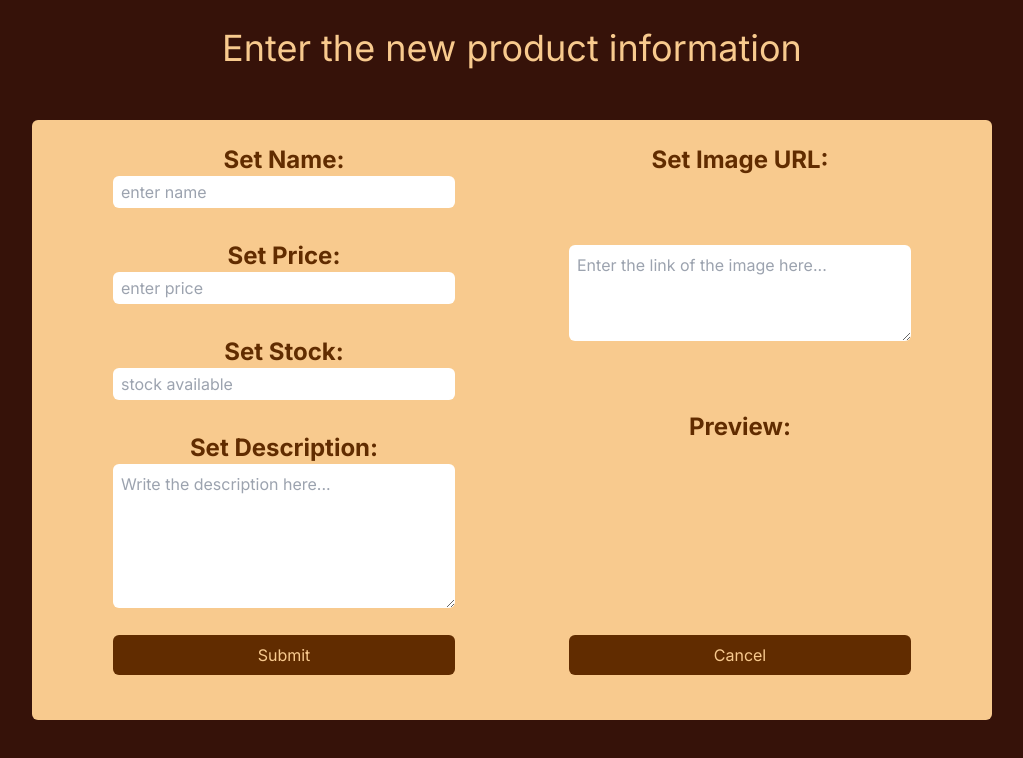
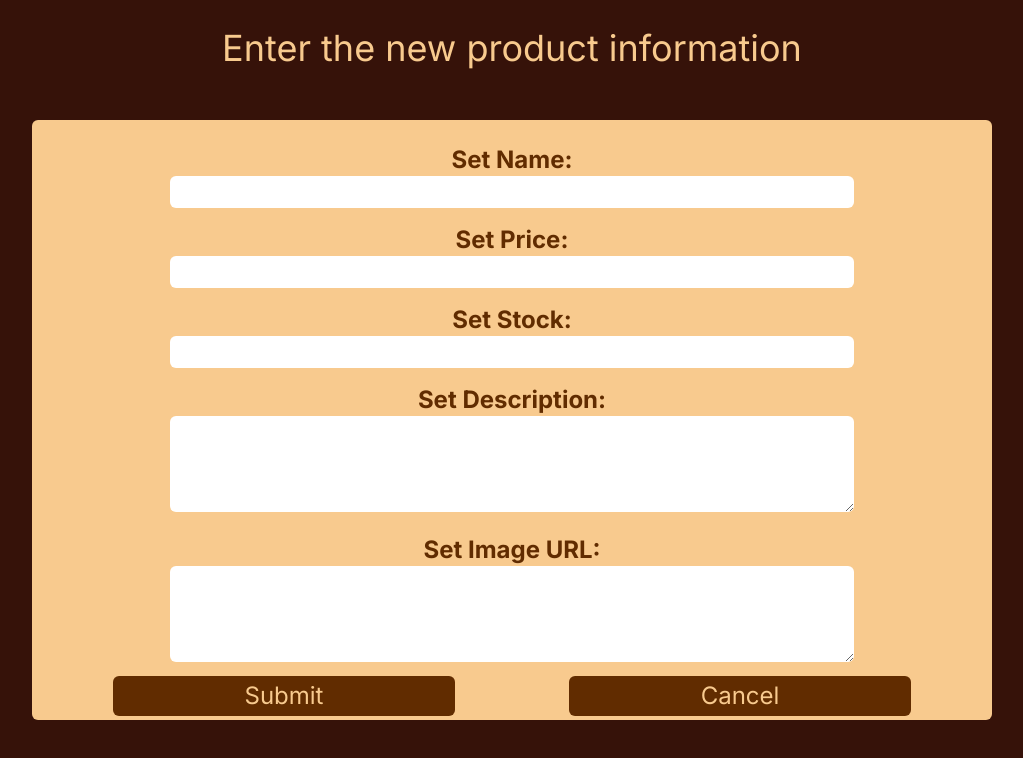
Before and after one commit to Widido1/ClothStore, a Next.js app: page /new-product in a window 1280 px wide. Shown: the top 758 px of the page, without its empty margins (128-1151 px from the left). Built offline with nearby package versions, Linux system fonts and the light colour scheme.

Commit message:
edit product button finished

```diff
--- a/src/app/about/page.js
+++ b/src/app/about/page.js
@@ -1,6 +1,7 @@
 import Github from "../components/github";
 import Linkedin from "../components/linkedin";
 import Link from "next/link";
+
 export default function About(){
     return(
         <div className="grid h-screen">
--- /dev/null
+++ b/src/app/actions/updateProduct.jsx
@@ -0,0 +1,28 @@
+"use server"
+import { revalidatePath } from "next/cache";
+import { prisma } from "@/libs/prisma";
+
+export default async function updateProduct(formData){
+    const id = formData.get("id");
+    const name = formData.get("name");
+    const description = formData.get("description");
+    const img = formData.get("img");
+    const stock = formData.get("stock");
+    const price = formData.get("price");
+    const available = true;
+
+    await prisma.product.update({
+        where: {
+            id: id,
+        },
+        data: {
+            name: name,
+            description: description,
+            img: img,
+            stock: Number(stock),
+            price: price,
+            available: available,
+        }
+    })
+    revalidatePath("/app/page");
+}
--- a/src/app/components/banner.jsx
+++ b/src/app/components/banner.jsx
@@ -4,11 +4,13 @@ import Link from "next/link";
 export default function Banner(){
 
     return(
-        <div className="grid grid-cols-2 container content-center pl-2 w-full theme3 font-bold italic text-3xl">
-            <div className="w-1/2">
-                <h1>CozyBoys</h1>
+        <div className="grid grid-flow-row place-self-center text-center justify-center items-center w-full theme3 p-auto font-bold italic text-3xl
+            sm:grid-cols-2 sm:place-self-stretch">
+            <div className="w sm:w-1/3">
+                <h1><Link href="/">CozyBoys</Link></h1>
             </div>
-            <div className="grid grid-flow-col w-1/2 justify-self-end items-stretch theme3 text-xl">
+            <div className="grid grid-flow-col gap-2 auto-cols-3 place-items-end place-self-end justify-between text-right theme3
+            text-sm sm:text-base sm:w-2/3 md:text-lg lg:text-xl">
                 <button><Link href="/about">About</Link></button>
                 <button><Link href="/new-product">New Product</Link></button>
                 <button>Log In</button>
--- a/src/app/components/form.jsx
+++ b/src/app/components/form.jsx
@@ -1,9 +1,14 @@
 "use client"
 import addProduct from "../actions/addProduct";
 import { useRouter } from "next/navigation";
+import updateProduct from "../actions/updateProduct";
+import Link from "next/link";
 
-export default function Form() {
+export default function Form({product}) {
     const router = useRouter();
+
+    const act = product?.id ? updateProduct : addProduct;
+
     return(
         <div className="h-screen" >
             <div className="grid content-center text-center justify-items-center h-24 p-auto theme3 text-4xl">
@@ -11,42 +16,42 @@ export default function Form() {
             </div>
             <form className="container grid grid-cols-1 w-3/4 justify-self-center p-6 mx-auto my-6 h-3/4 text-center rounded-md theme1" action={
                 async formData =>{
-                    await addProduct(formData);
+                    await act(formData);
                     router.push("/");
                 }}
             >
-                <div className="container grid grid-cols-2">
-                    <div className="container grid gap-8 h-3/4">
+                <div className="container grid grid-cols-1">
+                    <div className="container grid gap-4 h-3/4 pb-2">
+                        <input type="hidden" name="id" value={product?.id}/>
                         <div>
                             <label className="theme1 text-2xl font-bold block" htmlFor="name">Set Name:</label>
-                            <input name="name" placeholder="enter name" className="w-3/4 mx-auto p-2 h-8 rounded-md" required/>
+                            <input name="name" className="w-3/4 mx-auto p-2 h-8 rounded-md" required defaultValue={product?.name}/>
                         </div>
                         <div>
                             <label className="theme1 text-2xl font-bold block" htmlFor="price">Set Price:</label>
-                            <input name="price" placeholder="enter price" className="w-3/4 mx-auto p-2 h-8 rounded-md" required/>
+                            <input name="price" className="w-3/4 mx-auto p-2 h-8 rounded-md" required defaultValue={product?.price}/>
                         </div>
                         <div>
                             <label className="theme1 text-2xl font-bold block" htmlFor="stock">Set Stock:</label>
-                            <input name="stock" placeholder="stock available" className="w-3/4 mx-auto p-2 h-8 rounded-md" required/>
+                            <input name="stock" className="w-3/4 mx-auto p-2 h-8 rounded-md" required defaultValue={product?.stock}/>
                         </div>
                         <div>
                             <label className="theme1 text-2xl font-bold block" id="description">Set Description:</label>
-                            <textarea name="description" type="text" placeholder="Write the description here..." className="w-3/4 mx-auto p-2 h-36 rounded-md" required></textarea>
+                            <textarea name="description" type="text" className="w-3/4 mx-auto p-2 h-24 rounded-md" required defaultValue={product?.description}></textarea>
                         </div>
-
+                        <div>
+                            <label className="theme1 text-2xl font-bold block" htmlFor="img">Set Image URL:</label>
+                            <textarea name="img" type="url" className="w-3/4 mx-auto h-24 p-2 rounded-md" required defaultValue={product?.img}></textarea>
+                        </div>
                     </div>
 
-                    <div className="container grid h-3/4">
-                        <label className="theme1 text-2xl font-bold" htmlFor="img">Set Image URL:</label>
-                        <textarea name="img" type="url" placeholder="Enter the link of the image here..." className="w-3/4 mx-auto h-24 p-2 rounded-md" required></textarea>
-                        <label className="theme1 text-2xl font-bold">Preview:</label>
-                    </div>
+
                 </div>
 
 
                 <div className="grid grid-cols-2">
-                    <button type="submit" className="w-3/4 mx-auto theme2 h-10 rounded-md py-1">Submit</button>
-                    <button className="w-3/4 mx-auto theme2 h-10 rounded-md py-1">Cancel</button>
+                    <button type="submit" className="w-3/4 mx-auto theme2 h-10 rounded-md py-1 text-2xl">Submit</button>
+                    <Link href="/"><button className="w-3/4 mx-auto theme2 h-10 rounded-md py-1 text-2xl">Cancel</button></Link>
                 </div>
             </form>
         </div>
--- /dev/null
+++ b/src/app/products/[id]/edit/page.js
@@ -0,0 +1,22 @@
+import Form from "@/app/components/form";
+import { prisma } from "@/libs/prisma";
+
+export default async function EditProduct({params}){
+    const product = await prisma.product.findFirst({
+        where:{
+            id: params.id
+        }
+    });
+
+    if(!product){
+        redirect("/")
+    }
+
+    console.log(product);
+
+    return(
+        <div>
+            <Form product={product}/>
+        </div>
+    )
+}
--- a/src/app/products/[id]/page.js
+++ b/src/app/products/[id]/page.js
@@ -3,8 +3,8 @@ import ProductBox from "@/app/components/productbox";
 import SingleBox from "@/app/components/singlebox";
 import DeleteButton from "@/app/components/DeleteButton";
 import { toast, Toaster } from "sonner";
-
-
+import Link from "next/link";
+import Banner from "@/app/components/banner";
 
 export default async function ProductPage({params}){
 
@@ -16,18 +16,18 @@ export default async function ProductPage({params}){
     })
 
     return(
-        <div className="flex justify-center items-center h-screen">
+        <div>
+            <Banner/>
             <Toaster toastOptions={{unstyled:true, duration:Infinity,}} position="bottom-center" visibleToasts={1} closeButton=""/>
-            <div className="grid justify-center items-center">
-                <SingleBox key={product.id} id={product.id} name={product.name} img={product.img} des={product.description} price={product.price}/>
-                <div>
-                    <button className="block theme2 w-full h-8">Edit</button>
-                    <DeleteButton id={params.id}/>
-
+            <div className="flex justify-center items-center h-screen">
+                <div className="grid justify-center items-center">
+                    <SingleBox key={product.id} id={product.id} name={product.name} img={product.img} des={product.description} price={product.price}/>
+                    <div>
+                        <button className="block theme2 w-full h-8"><Link href={`/products/${params.id}/edit`}>Edit</Link></button>
+                        <DeleteButton id={params.id}/>
+                    </div>
                 </div>
             </div>
-
-
         </div>
     );
 }
```
Also changed, not shown: 1 other file (tests, documents, lock files or other folders).
